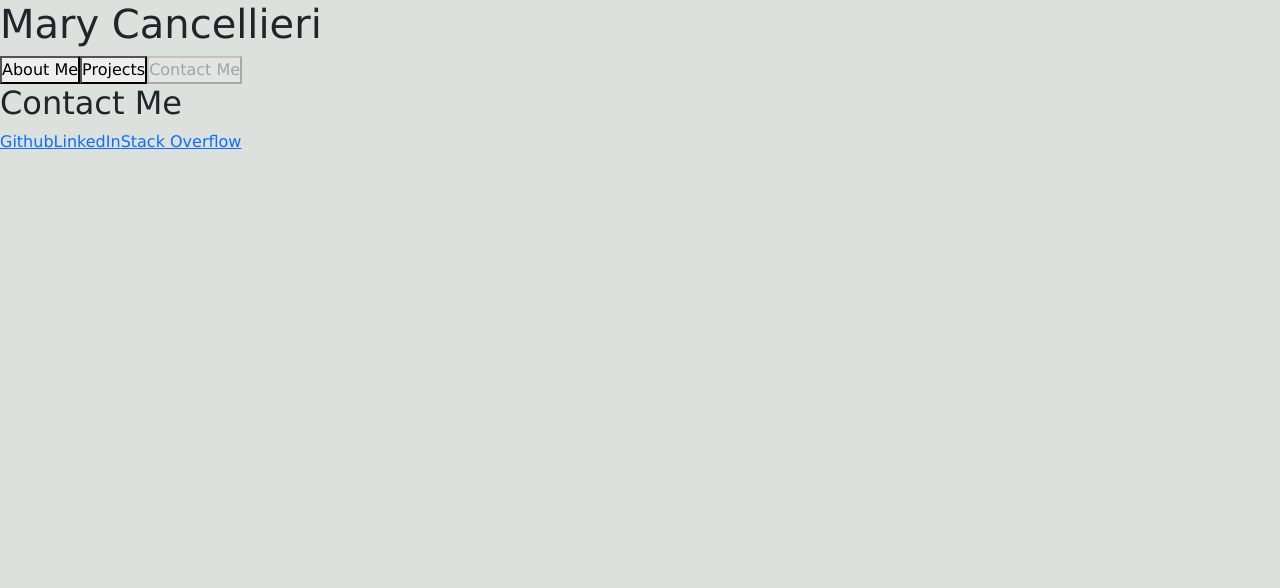
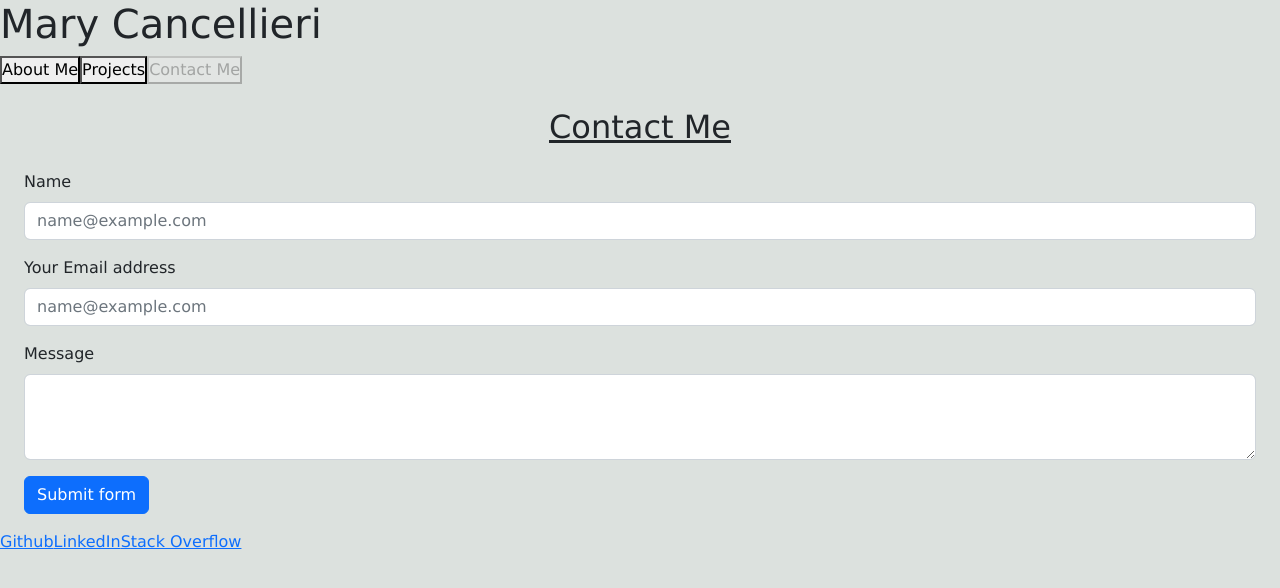
Before and after one commit to mycancel/portfolio, a React (Create React App) app: page / in a window 1280 px wide. Both pictures are taken after a click on the button "Contact Me". Shown: the top 588 px of the page. Built offline with nearby package versions, Linux system fonts and the light colour scheme.

Commit message:
created form in contact.js; started working on validation in form.js

```diff
--- a/src/components/Contact.js
+++ b/src/components/Contact.js
@@ -1,11 +1,59 @@
-import React from 'react'
+import React from "react";
 
 function Contact() {
   return (
-    <div>
-      <h2>Contact Me</h2>
-    </div>
-  )
+    <section>
+      <h2 className="m-4 text-center">
+        <u>Contact Me</u>
+      </h2>
+      <form className="needs-validation" noValidate>
+        <div className="mx-4 mb-3">
+          <label htmlFor="name" className="form-label">
+            Name
+          </label>
+          <input
+            type="text"
+            className="form-control"
+            id="name"
+            placeholder="name@example.com"
+            required
+          />
+        </div>
+
+        <div className="mx-4 mb-3">
+          <label htmlFor="email" className="form-label">
+            Your Email address
+          </label>
+          <input
+            type="email"
+            className="form-control"
+            id="email"
+            placeholder="name@example.com"
+            required
+          />
+        </div>
+
+        <div className="mx-4 mb-3">
+          <label htmlFor="message" className="form-label">
+            Message
+          </label>
+          <textarea
+            className="form-control"
+            id="message"
+            rows="3"
+            required
+          ></textarea>
+        </div>
+
+        <div id="invalid-feedback"></div>
+
+        <button className="btn btn-primary mx-4 mb-3" type="submit">
+          Submit form
+        </button>
+
+      </form>
+    </section>
+  );
 }
 
-export default Contact
+export default Contact;
```
Also changed, not shown: src/form.js (added, +12 -0 lines).
